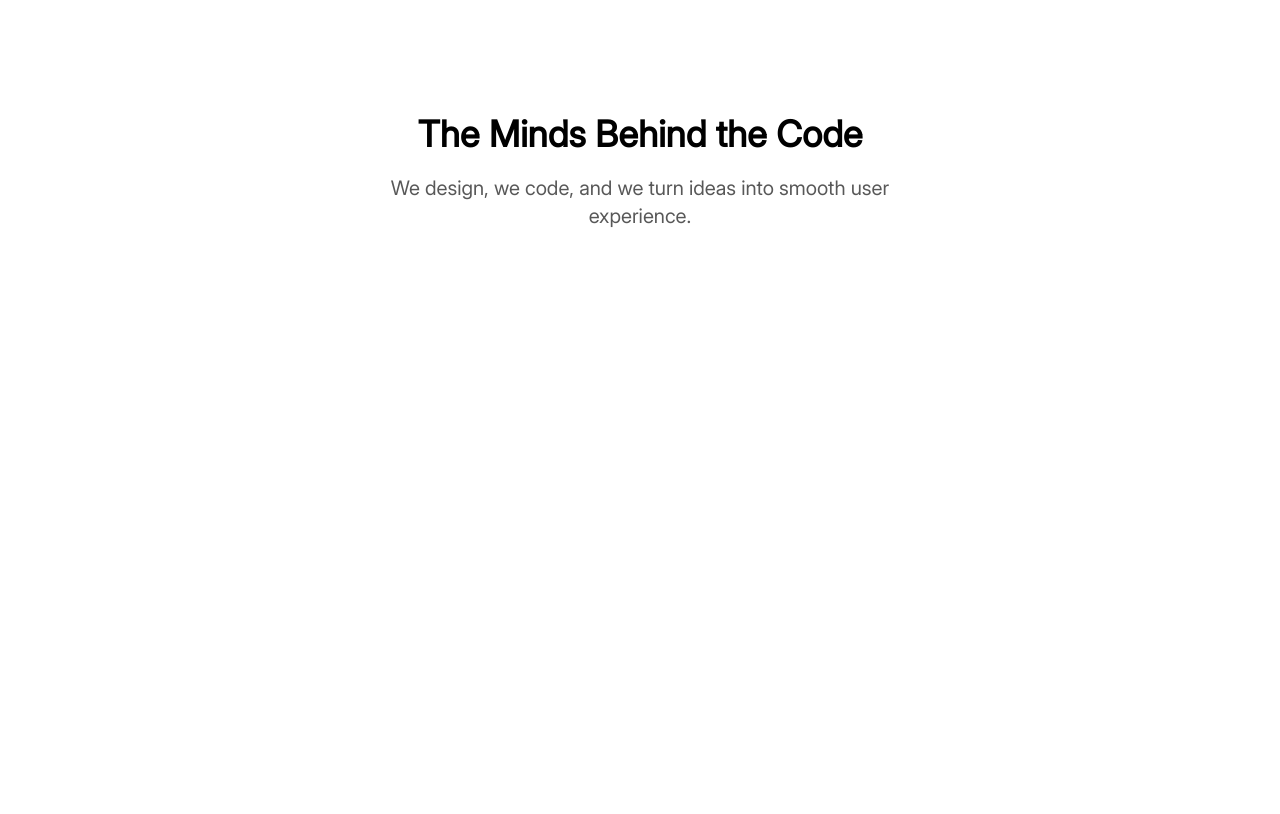
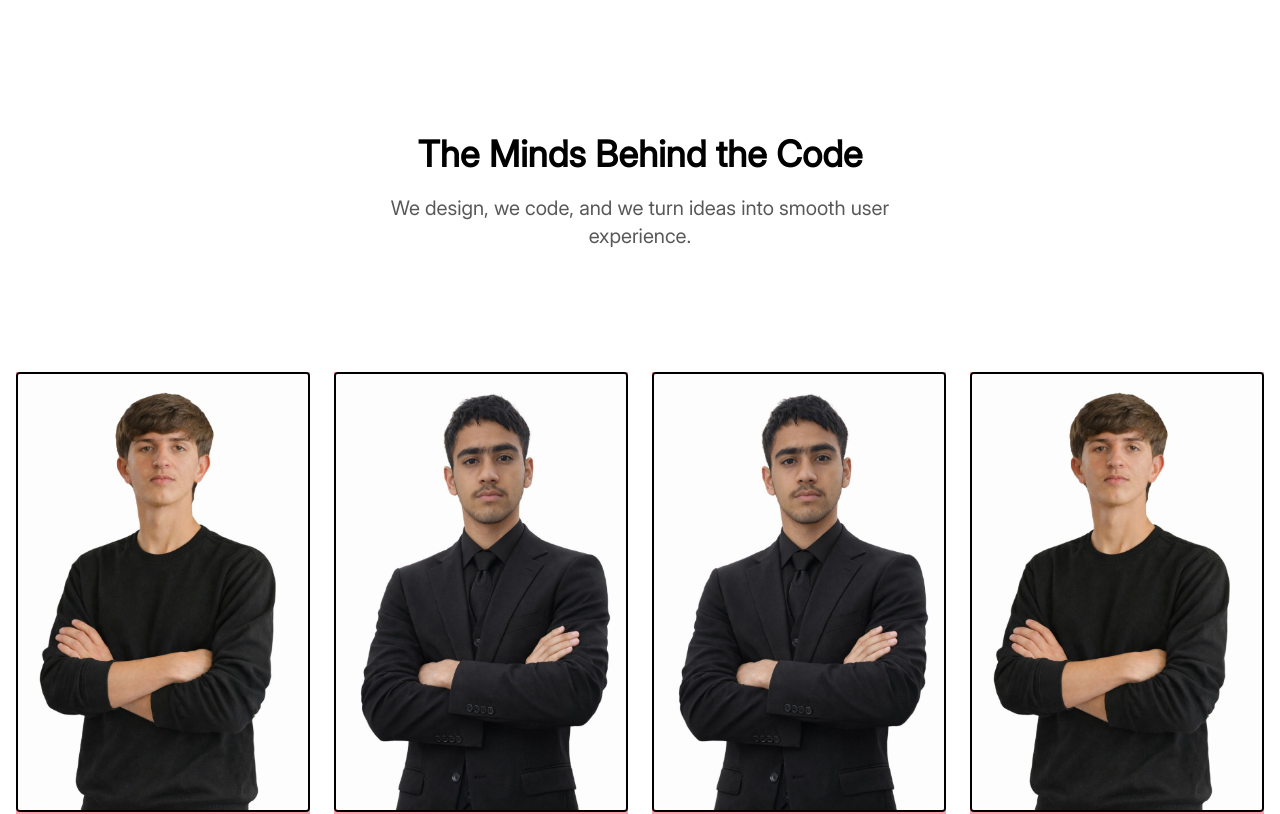
Before and after one commit to miladazizani/Team-Portfolio-, a React (Vite) app: page / in a window 1280 px wide. Shown: the part 1020-1834 px from the top of the page. Built offline with nearby package versions, Linux system fonts and the light colour scheme.

Commit message:
Insert Images to file

```diff
--- a/src/features/Teams/pages/Team.jsx
+++ b/src/features/Teams/pages/Team.jsx
@@ -1,13 +1,27 @@
 const Team = () => {
-    return(
-        <main className="h-screen flex flex-col items-center p-4">
-            <section>
-            <section className="h-4/12 w-130 flex flex-col justify-center items-center gap-5 mt-25">
-                <h1 className="text-4xl font-bold">The Minds Behind the Code</h1>
-                <p className="text-xl font-light opacity-65 text-center ">We design, we code, and we turn ideas into smooth user experience.</p>
+    return (
+        <main className="h-260 flex flex-col items-center p-4">
+            <section className="h-4/12">
+                <div className="h-4/12 w-130 flex flex-col justify-center items-center gap-5 mt-25">
+                    <h1 className="text-4xl font-bold">The Minds Behind the Code</h1>
+                    <p className="text-xl font-light opacity-65 text-center ">We design, we code, and we turn ideas into smooth user experience.</p>
+                </div>
             </section>
+            <section className="h-8/12 w-full grid grid-cols-4 gap-6">
+                <div className="bg-rose-300">
+                    <img src="./images/milad.jpg" className="h-110 rounded border-2 border-black" />
+
+                </div>
+                <div className="bg-rose-300">
+                    <img src="./images/mojib.jpg" className="h-110 rounded border-2 border-black" />
+                </div>
+                <div className="bg-rose-300">
+                    <img src="./images/mojib.jpg" className="h-110 rounded border-2 border-black" />
+                </div>
+                <div className="bg-rose-300">
+                    <img src="./images/milad.jpg" className="h-110 rounded border-2 border-black" />
+                </div>
             </section>
-            <section></section>
         </main>
     )
 }
```
Also changed, not shown: public/images/milad.jpg (added), public/images/mojib.jpg (added).
